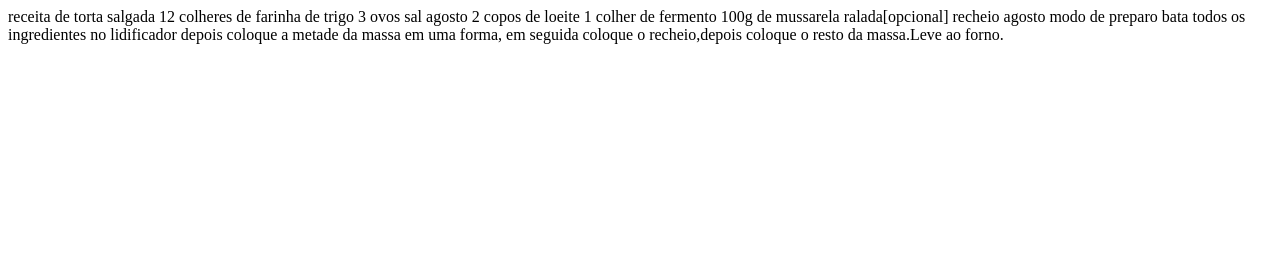
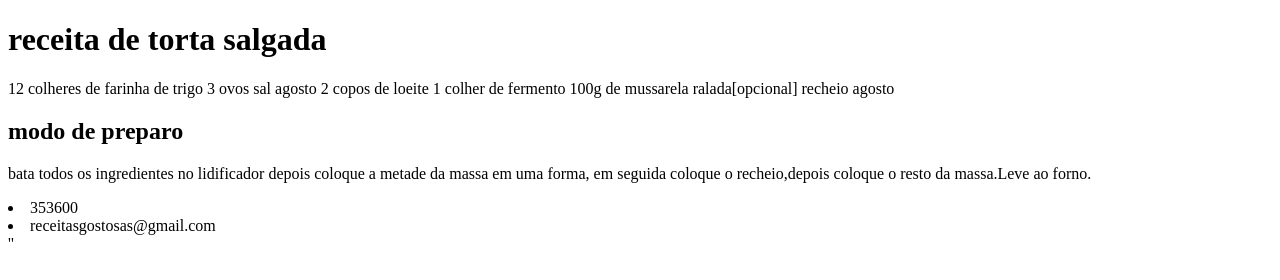
Before and after one commit to emilycristina1005/turma-1a, a plain HTML site: page index.html in a window 1280 px wide. Drawn offline with Linux system fonts and the light colour scheme.

Commit message:
implementando tags

```diff
--- a/index.html
+++ b/index.html
@@ -4,19 +4,26 @@
 
     </head>
     <body>
-        receita de torta salgada
-        12 colheres de farinha de trigo
+        <h1>receita de torta salgada</h1>
+
+        <p>12 colheres de farinha de trigo
         3 ovos
         sal agosto
         2 copos de  loeite
          1 colher de fermento
         100g de mussarela ralada[opcional]
-        recheio agosto
-                modo de preparo
-        bata todos os ingredientes no lidificador depois coloque a metade da massa em uma forma,
-        em seguida coloque o recheio,depois coloque o resto da massa.Leve ao forno.
+        recheio agosto</p>
+
+        <h2>modo de preparo</h2>
+
+       <p> bata todos os ingredientes no lidificador depois coloque a metade da massa em uma forma,
+        em seguida coloque o recheio,depois coloque o resto da massa.Leve ao forno.</p>
+
+      <li>353600</li>
+    <li>receitasgostosas@gmail.com</li>
+    </body>
 
 
-    </body>
 
 </html>
+''
```
